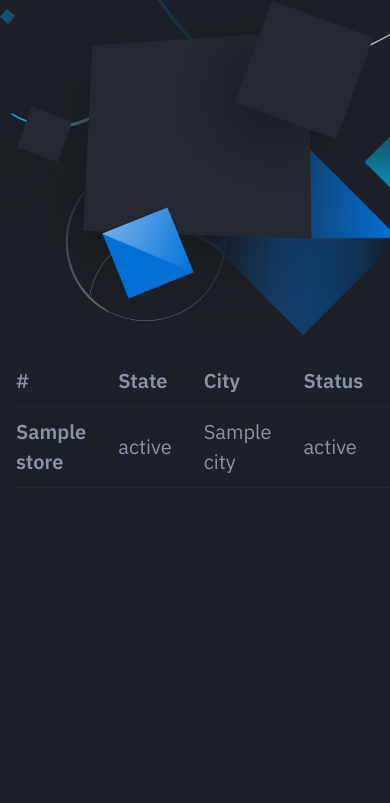
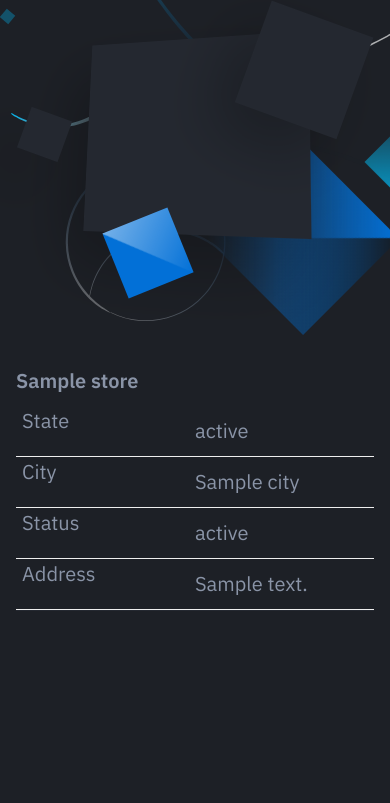
Before and after one commit to pastorhudson/wafflehouseindex, a FastAPI app: template templates/index.html in a window 390 px wide. Shown: the part 475-1278 px from the top of the page. Before the commit the page ends 948 px from the top, so only its background shows below. Run offline with FastAPI, Linux system fonts and the light colour scheme; the template is opened without the code that fills it: most values are stand-ins (such as "Sample title", 1, 10 or a date in 2020); parts of the project's set-up code (start-up, migrations or seed data) failed here and were passed over; some libraries are stand-ins or nearby versions.

Commit message:
Fix mobile layout

```diff
--- a/templates/index.html
+++ b/templates/index.html
@@ -9,6 +9,81 @@
     <link rel="stylesheet" href="../static/css/style.css">
 	<script src="https://unpkg.com/animejs@3.0.1/lib/anime.min.js"></script>
     <script src="https://unpkg.com/scrollreveal@4.0.0/scrollreveal.min.js"></script>
+    <style>
+    /*
+    Max width before this PARTICULAR table gets nasty. This query will take effect for any screen smaller than 760px and also iPads specifically.
+    */
+
+@media only screen and (max-width: 760px), (min-device-width: 768px) and (max-device-width: 1024px) {
+  /* Force table to not be like tables anymore */
+  table, thead, tbody, th, td, tr {
+    display: block;
+  }
+  /* Hide table headers (but not display: none;, for accessibility) */
+  thead tr {
+    position: absolute;
+    top: -9999px;
+    left: -9999px;
+  }
+  tr {
+    margin: 0 0 1rem 0;
+  }
+  tr:nth-child(odd) {
+    /*background: #ccc;*/
+  }
+  td {
+    /* Behave  like a "row" */
+    border: none;
+    border-bottom: 1px solid #eee;
+    position: relative;
+    padding-left: 50%;
+  }
+  td:before {
+    /* Now like a table header */
+    position: absolute;
+    /* Top/left values mimic padding */
+    top: 0;
+    left: 6px;
+    width: 45%;
+    padding-right: 10px;
+    white-space: nowrap;
+  }
+  /*
+        Label the data
+    You could also use a data-* attribute and content for this. That way "bloats" the HTML, this way means you need to keep HTML and CSS in sync. Lea Verou has a clever way to handle with text-shadow.
+        */
+  td:nth-of-type(1):before {
+    content: "State";
+  }
+  td:nth-of-type(2):before {
+    content: "City";
+  }
+  td:nth-of-type(3):before {
+    content: "Status";
+  }
+  td:nth-of-type(4):before {
+    content: "Address";
+  }
+  td:nth-of-type(5):before {
+    content: "Wars of Trek?";
+  }
+  td:nth-of-type(6):before {
+    content: "Secret Alias";
+  }
+  td:nth-of-type(7):before {
+    content: "Date of Birth";
+  }
+  td:nth-of-type(8):before {
+    content: "Dream Vacation City";
+  }
+  td:nth-of-type(9):before {
+    content: "GPA";
+  }
+  td:nth-of-type(10):before {
+    content: "Arbitrary Data";
+  }
+}
+    </style>
 </head>
 <body class="is-boxed has-animations">
     <div class="body-wrap">
@@ -75,7 +150,6 @@
       <td>{{ store.city }}</td>
       <td>{{ store.status }}</td>
     <td>{{ store.address }}</td>
-
     </tr>
   {% endfor %}
 
```
